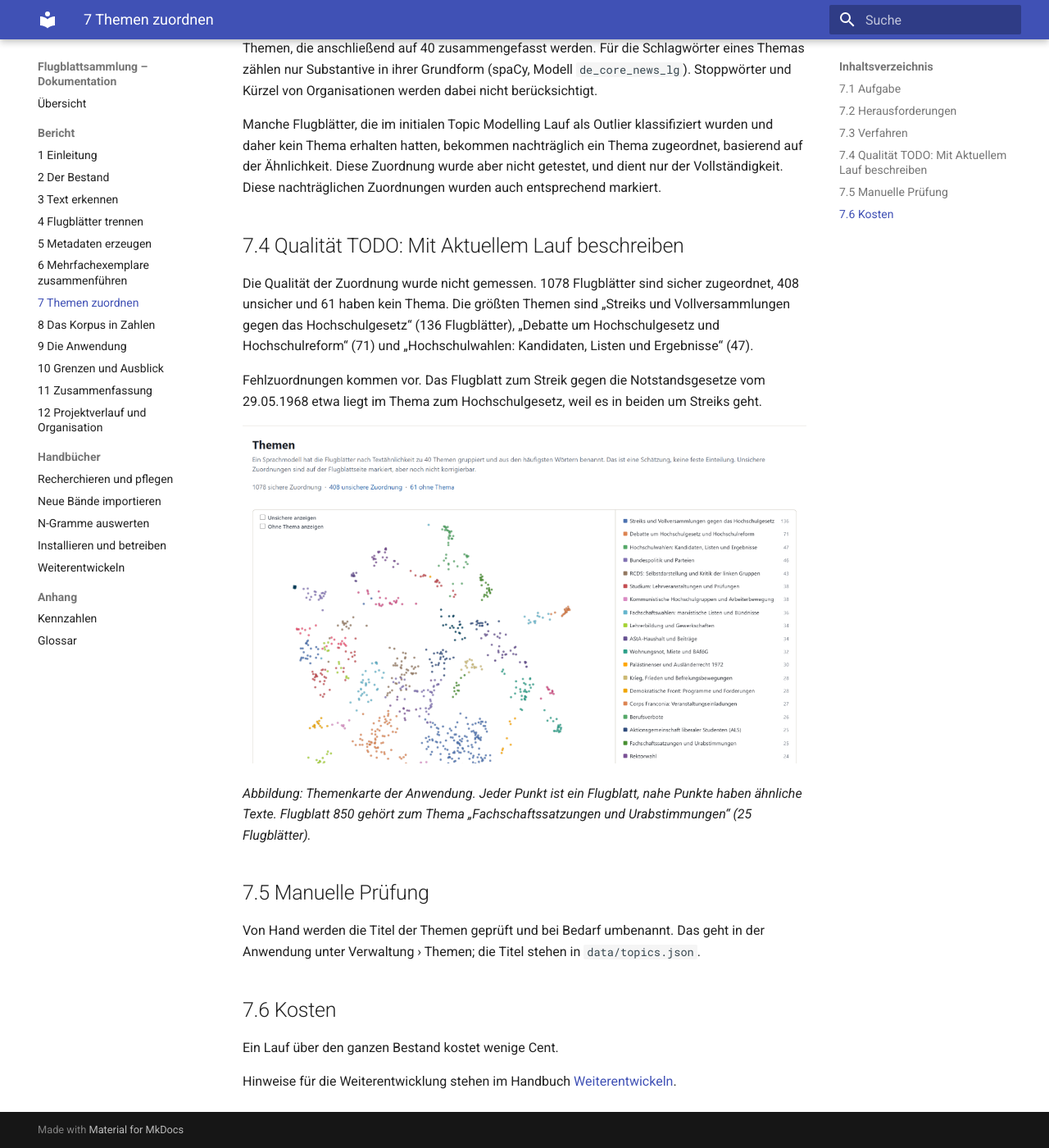
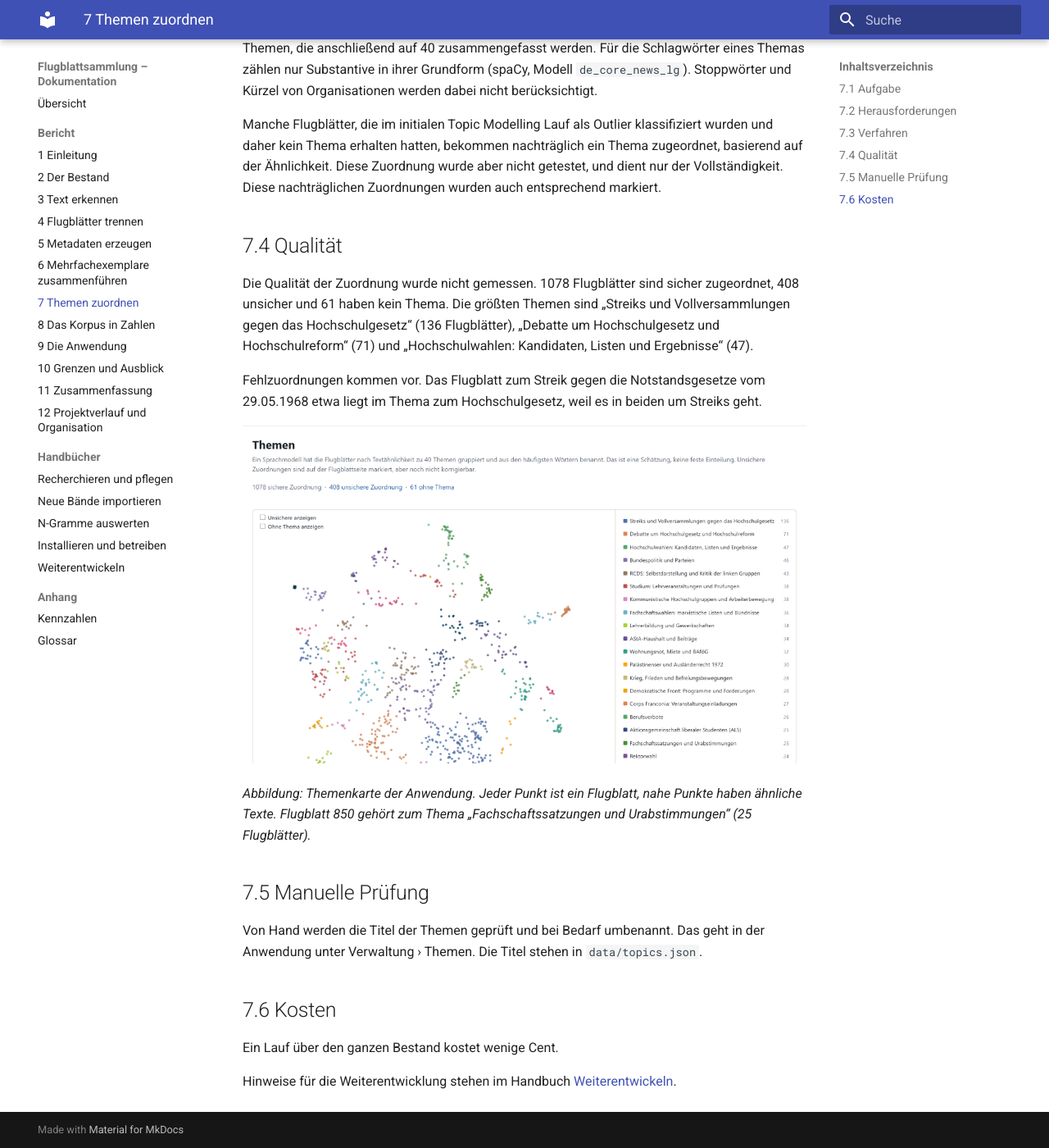
Before and after one commit to woidveit02/UR_LeafletArchive, an MkDocs documentation site: the page built from docs/bericht/07-themen.md, in a window 1280 px wide and 1400 px high, scrolled down 1078 px. Shown: the whole window at 82% size. Built offline with MkDocs 1.6.1 and Material for MkDocs 9.7.7, drawn with Linux system fonts in a browser that asks for light colours.

Commit message:
docs: Finalize chapters 7,8 and 9, solves #27

```diff
--- a/docs/bericht/07-themen.md
+++ b/docs/bericht/07-themen.md
@@ -20,7 +20,7 @@ Das Modell bge-m3 bildet dann den ganzen Text jedes Flugblatts als Vektor ab, bi
 
 Manche Flugblätter, die im initialen Topic Modelling Lauf als Outlier klassifiziert wurden und daher kein Thema erhalten hatten, bekommen nachträglich ein Thema zugeordnet, basierend auf der Ähnlichkeit. Diese Zuordnung wurde aber nicht getestet, und dient nur der Vollständigkeit. Diese nachträglichen Zuordnungen wurden auch entsprechend markiert.
 
-## 7.4 Qualität TODO: Mit Aktuellem Lauf beschreiben
+## 7.4 Qualität
 
 Die Qualität der Zuordnung wurde nicht gemessen. 1078 Flugblätter sind sicher zugeordnet, 408 unsicher und 61 haben kein Thema. Die größten Themen sind „Streiks und Vollversammlungen gegen das Hochschulgesetz“ (136 Flugblätter), „Debatte um Hochschulgesetz und Hochschulreform“ (71) und „Hochschulwahlen: Kandidaten, Listen und Ergebnisse“ (47).
 
@@ -32,7 +32,7 @@ Fehlzuordnungen kommen vor. Das Flugblatt zum Streik gegen die Notstandsgesetze
 
 ## 7.5 Manuelle Prüfung
 
-Von Hand werden die Titel der Themen geprüft und bei Bedarf umbenannt. Das geht in der Anwendung unter Verwaltung › Themen; die Titel stehen in `data/topics.json`.
+Von Hand werden die Titel der Themen geprüft und bei Bedarf umbenannt. Das geht in der Anwendung unter Verwaltung › Themen. Die Titel stehen in `data/topics.json`.
 
 ## 7.6 Kosten
 
```
Also changed, not shown: docs/bericht/04-trennen.md (+1 -1 lines), docs/bericht/08-korpus-in-zahlen.md (+3 -3 lines), docs/bericht/09-anwendung.md (+4 -4 lines).
